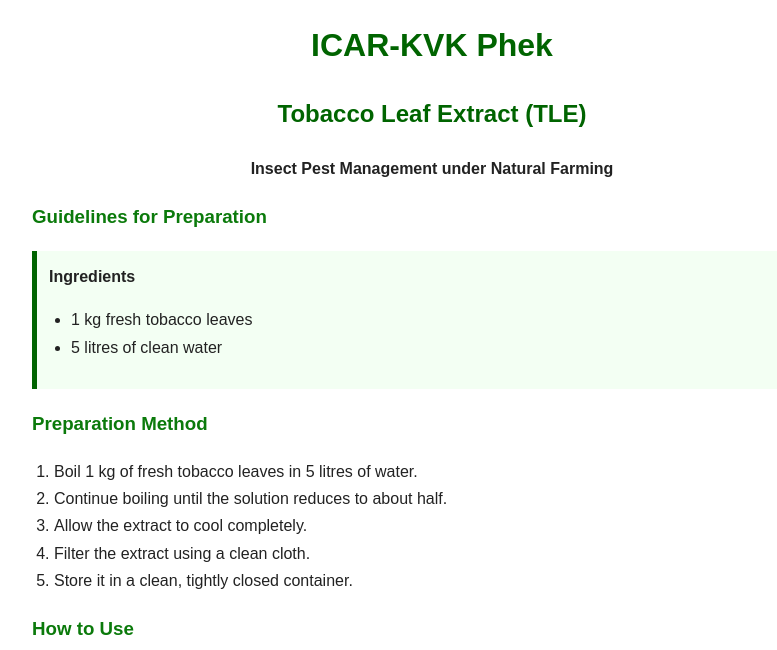
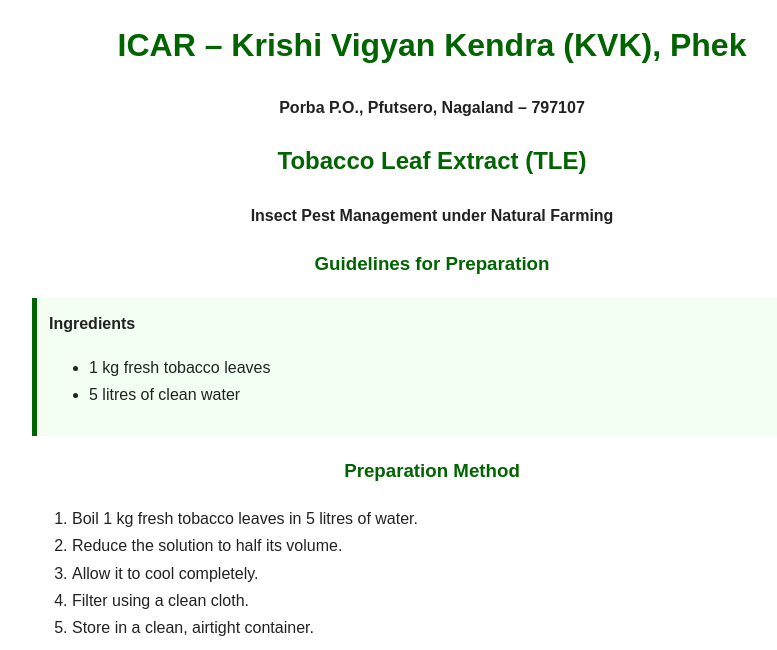
Before and after one commit to kvkphek/TLE-PHEK, a plain HTML site: page index.html in a window 1280 px wide. Shown: the part 150-800 px from the top of the page, without its empty margins (208-985 px from the left). Drawn offline with Linux system fonts and the light colour scheme.

Commit message:
Update index.html

```diff
--- a/index.html
+++ b/index.html
@@ -3,7 +3,7 @@
 <head>
 <meta charset="UTF-8">
 <meta name="viewport" content="width=device-width, initial-scale=1.0">
-  <title>ICAR-KVK Phek Tobacco Leaf Extract (TLE)</title>
+<title>Tobacco Leaf Extract (TLE)</title>
 
 <style>
 body{
@@ -15,31 +15,20 @@
   margin:auto;
   padding:20px;
 }
-
 img{
   display:block;
   margin:0 auto 20px;
   width:120px;
 }
-
-    h1{
+h1,h2,h3{
+  text-align:center;
   color:darkgreen;
+}
+.address{
   text-align:center;
+  font-weight:bold;
+  margin-bottom:20px;
 }
-
-    h2{
-      color:#006400;
-      text-align:center;
-    }
-
-    h3{
-      color:#0b7a0b;
-    }
-
-    ul,ol{
-      padding-left:22px;
-    }
-
 .box{
   background:#f3fff3;
   border-left:5px solid darkgreen;
@@ -51,9 +40,14 @@
 
 <body>
 
-  <img src="icar-kvk-logo.png" alt="ICAR-KVK Phek Logo">
+<img src="icar-kvk-logo.png" alt="ICAR Logo">
 
-  <h1>ICAR-KVK Phek</h1>
+<h1>ICAR – Krishi Vigyan Kendra (KVK), Phek</h1>
+
+<p class="address">
+Porba P.O., Pfutsero, Nagaland – 797107
+</p>
+
 <h2>Tobacco Leaf Extract (TLE)</h2>
 <p style="text-align:center;"><b>Insect Pest Management under Natural Farming</b></p>
 
@@ -69,11 +63,11 @@
 
 <h3>Preparation Method</h3>
 <ol>
-    <li>Boil 1 kg of fresh tobacco leaves in 5 litres of water.</li>
-    <li>Continue boiling until the solution reduces to about half.</li>
-    <li>Allow the extract to cool completely.</li>
-    <li>Filter the extract using a clean cloth.</li>
-    <li>Store it in a clean, tightly closed container.</li>
+<li>Boil 1 kg fresh tobacco leaves in 5 litres of water.</li>
+<li>Reduce the solution to half its volume.</li>
+<li>Allow it to cool completely.</li>
+<li>Filter using a clean cloth.</li>
+<li>Store in a clean, airtight container.</li>
 </ol>
 
 <h3>How to Use</h3>
@@ -90,9 +84,10 @@
 <li>Prepared from locally available materials.</li>
 </ul>
 
+<h3>Contact Information</h3>
+
 <div class="box">
-    <b>Prepared and Recommended by:</b><br>
-    ICAR – Krishi Vigyan Kendra (KVK), Phek, Nagaland
+<b>9436016471</b>
 </div>
 
 </body>
```
Lines whose indentation alone changed are shown as unchanged.
